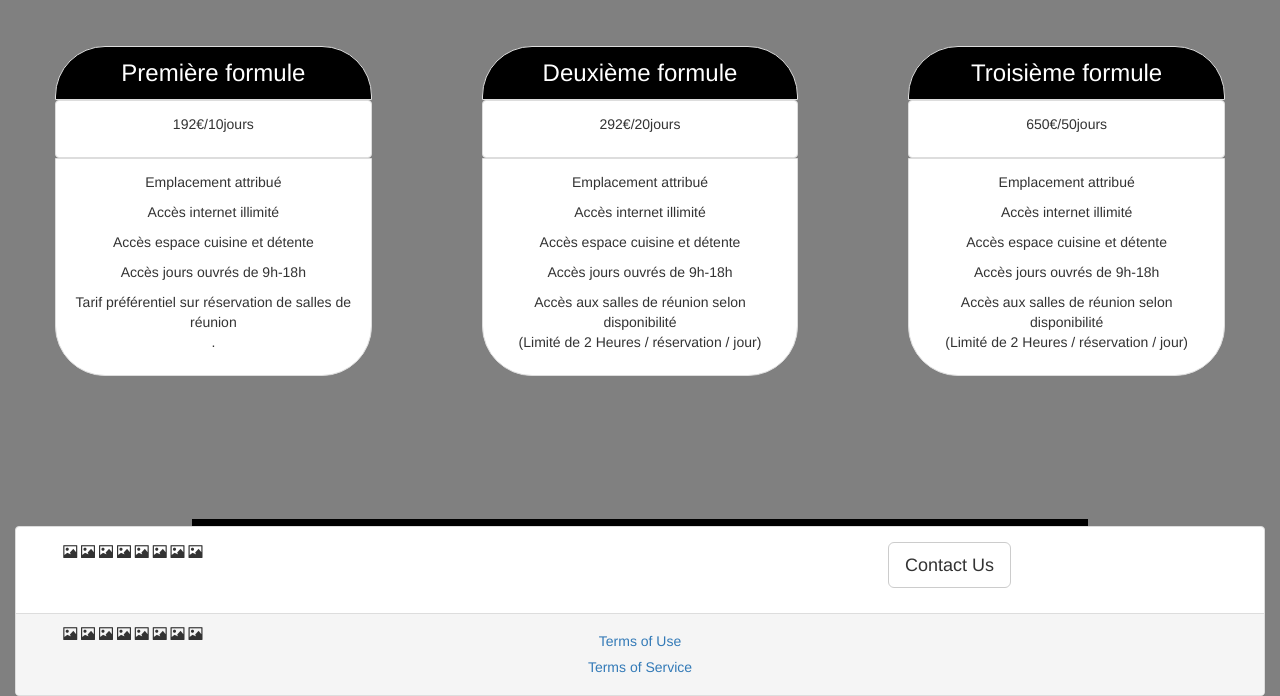
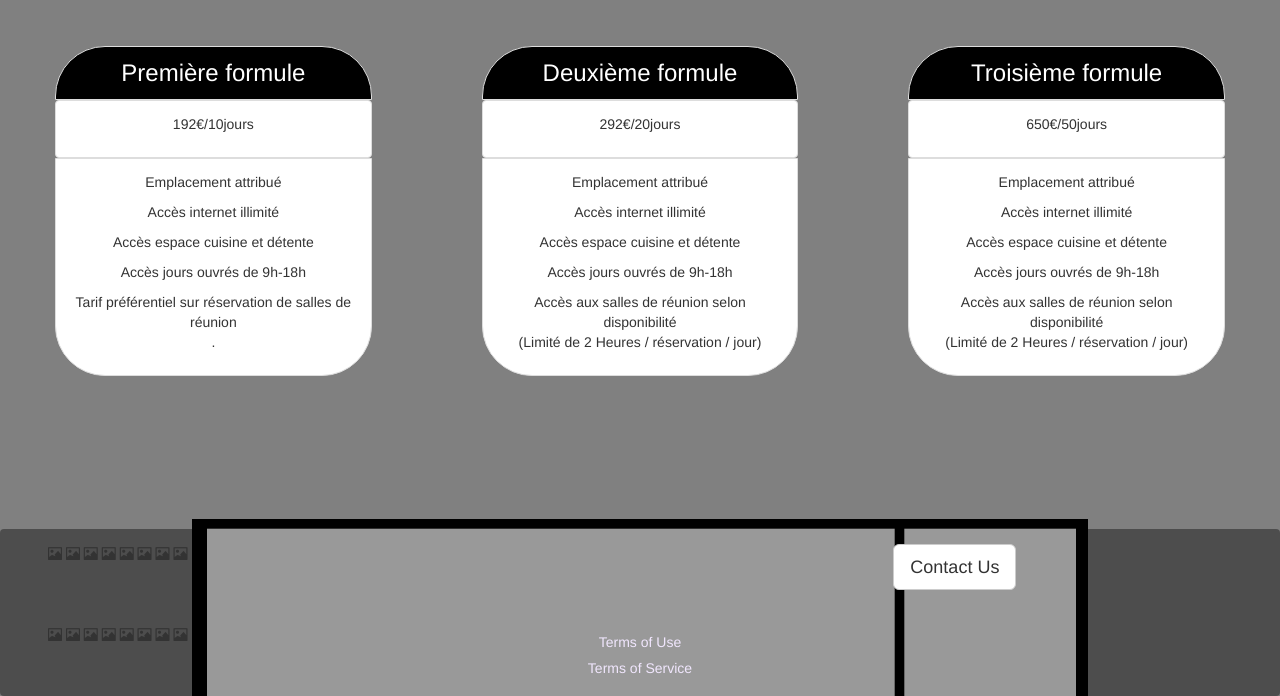
Before and after one commit to annclair/projet_canteloup, a plain HTML site: page tarifs.html in a window 1280 px wide. Shown: the part 104-800 px from the top of the page. Drawn offline with nearby package versions, Linux system fonts and the light colour scheme.

Commit message:
fix footer : transparent

```diff
--- a/css/style.css
+++ b/css/style.css
@@ -86,6 +86,8 @@ ul li {
   list-style-type: none;
 }
 
+/* footer */
+
 .partners {
 display: inline-block;
 }
@@ -98,3 +100,20 @@ margin-top: 100px;
   margin-bottom : 0px;
   padding-bottom : 0px;
 }
+
+.panel-default {
+    background-color: rgba(0, 0, 0, 0.4);
+    border : none;
+}
+.panel-footer {
+  background-color: transparent;
+  border : none;
+}
+
+a {
+  color : rgb(240,230,253);
+}
+
+a:hover{
+  color : rgb(240,230,253);
+}
--- a/tarifs.html
+++ b/tarifs.html
@@ -129,7 +129,7 @@
 
             <!-- Fin du code de la page -->
 
-    <footer class="container-fluid navbar navbar-fixed-bottom">
+    <footer class="navbar navbar-fixed-bottom">
         <div class="panel panel-default">
             <div class="panel-body">
                 <div class="row">
```
Also changed, not shown: index.html (+2 -2 lines).
